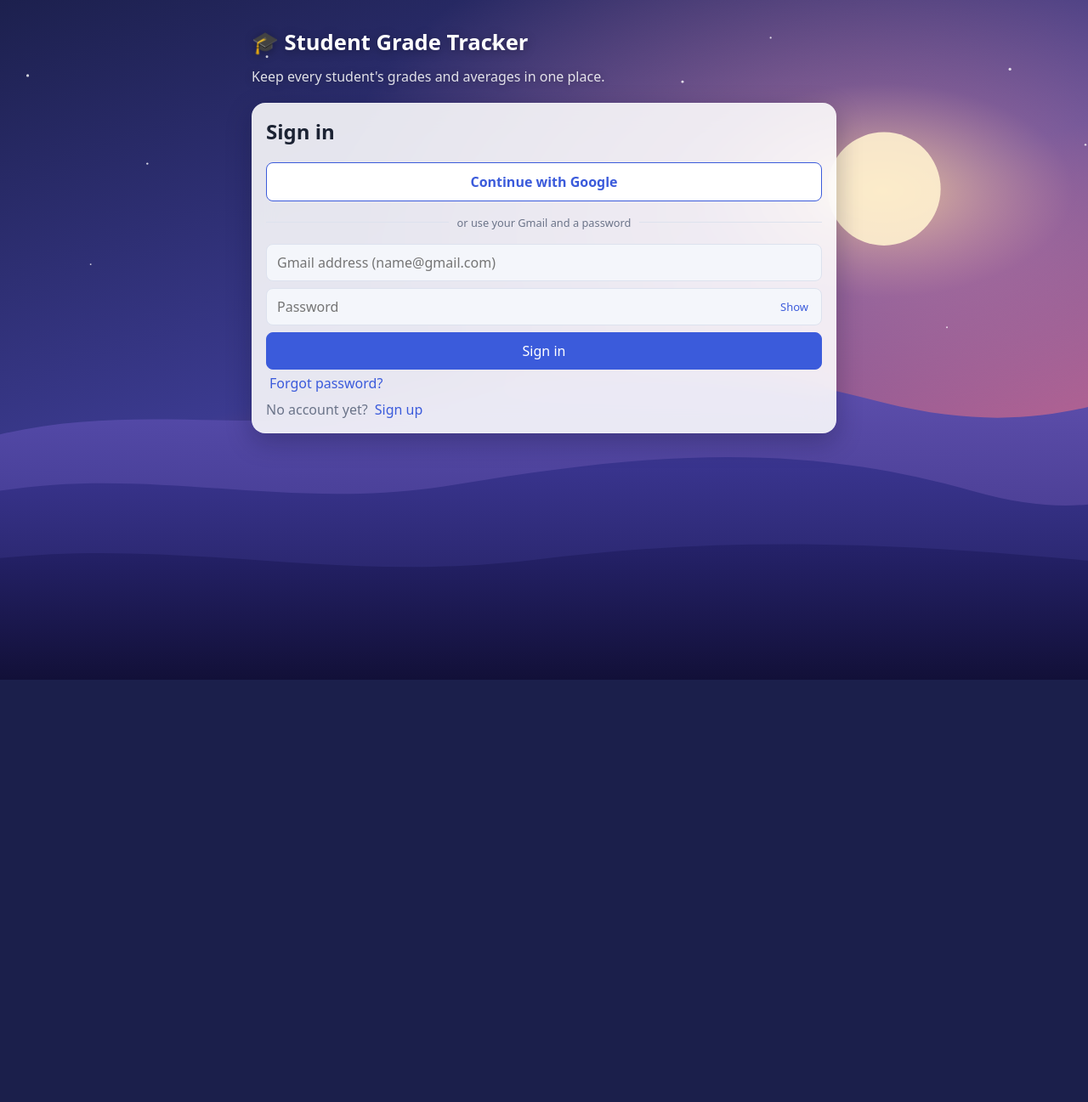
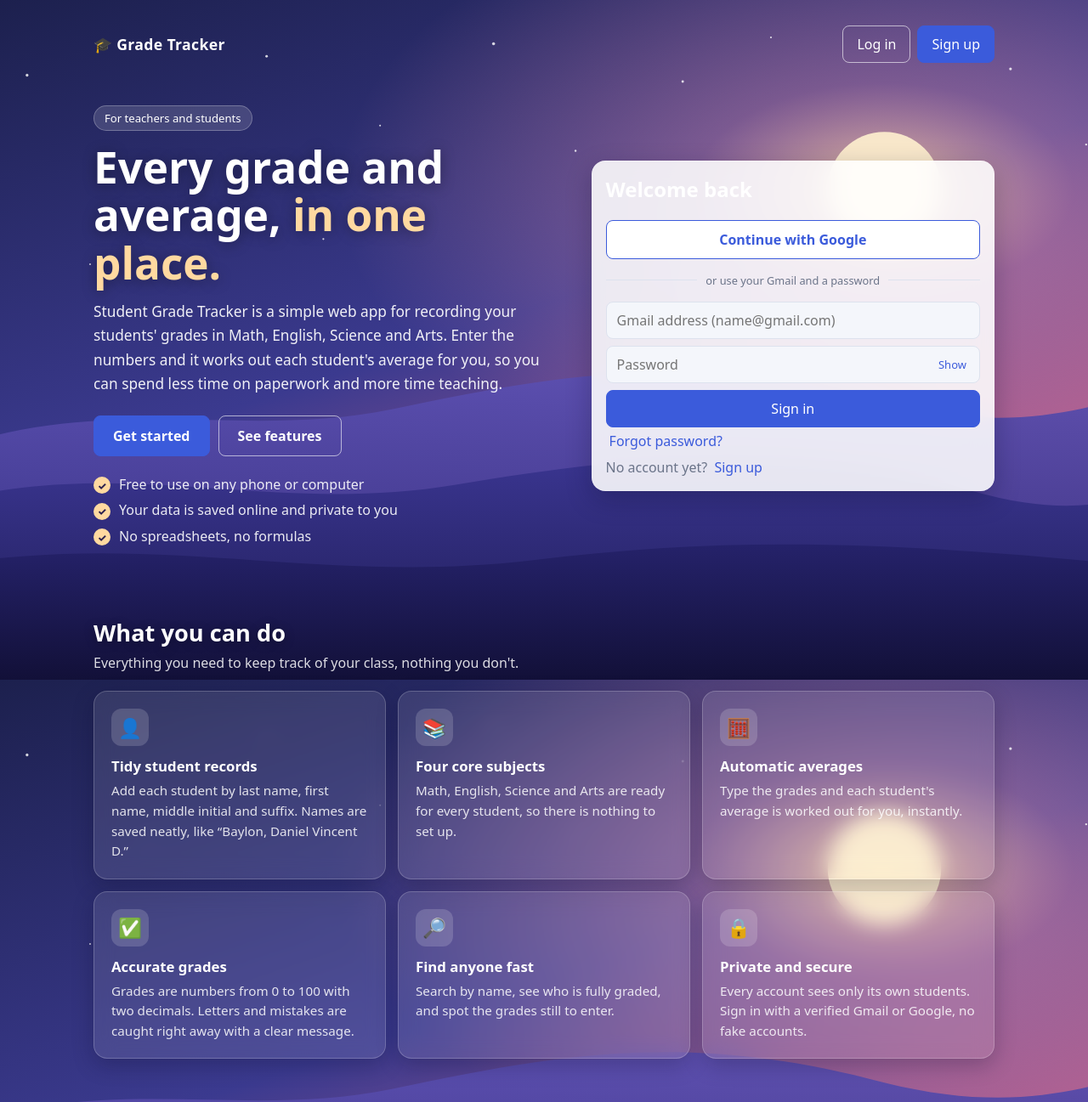
Before and after one commit to franklinsaint13/StudentGradeTracker, a React (Vite) app: page /login in a window 1280 px wide. Shown: the top 1297 px of the page at 85% size. Before the commit the page ends 800 px from the top, so only its background shows below. Built offline with nearby package versions, Linux system fonts and the light colour scheme; no server answers.

Commit message:
login introduction update

```diff
--- a/src/App.css
+++ b/src/App.css
@@ -587,3 +587,244 @@ button.google {
   height: 1px;
   background: var(--border);
 }
+
+/* ======================================================================
+   Landing / sign-in page
+   ====================================================================== */
+
+.landing {
+  max-width: 1100px;
+  margin: 0 auto;
+  padding: 20px 20px 40px;
+  color: #fff;
+}
+
+.topbar {
+  display: flex;
+  justify-content: space-between;
+  align-items: center;
+  gap: 12px;
+  padding: 10px 0 18px;
+}
+
+.topbar .brand {
+  font-weight: 800;
+  font-size: 1.1rem;
+}
+
+.topbar-actions {
+  display: flex;
+  gap: 8px;
+}
+
+.topbar-actions .secondary {
+  color: #fff;
+  border-color: rgba(255, 255, 255, 0.6);
+}
+
+.intro {
+  display: grid;
+  grid-template-columns: 1.15fr 1fr;
+  gap: 40px;
+  align-items: center;
+  padding: 32px 0 56px;
+}
+
+.pill {
+  display: inline-block;
+  padding: 5px 12px;
+  border-radius: 999px;
+  background: rgba(255, 255, 255, 0.14);
+  border: 1px solid rgba(255, 255, 255, 0.25);
+  font-size: 0.82rem;
+  margin-bottom: 14px;
+}
+
+.intro-text h1 {
+  margin: 0 0 16px;
+  font-size: clamp(2rem, 5vw, 3.2rem);
+  line-height: 1.1;
+  color: #fff;
+  text-shadow: 0 2px 16px rgba(0, 0, 0, 0.35);
+}
+
+.intro-text h1 em {
+  font-style: normal;
+  color: #ffd9a0;
+}
+
+.lead {
+  margin: 0 0 22px;
+  font-size: 1.08rem;
+  line-height: 1.65;
+  color: rgba(255, 255, 255, 0.92);
+  max-width: 34rem;
+}
+
+.cta {
+  display: flex;
+  flex-wrap: wrap;
+  gap: 10px;
+}
+
+.cta.center {
+  justify-content: center;
+  margin-top: 28px;
+}
+
+.cta button {
+  padding: 12px 22px;
+  font-weight: 600;
+}
+
+.cta .secondary {
+  color: #fff;
+  border-color: rgba(255, 255, 255, 0.6);
+}
+
+.ticks {
+  list-style: none;
+  padding: 0;
+  margin: 22px 0 0;
+  display: grid;
+  gap: 8px;
+  color: rgba(255, 255, 255, 0.9);
+}
+
+.ticks li::before {
+  content: "✓";
+  display: inline-grid;
+  place-items: center;
+  width: 20px;
+  height: 20px;
+  margin-right: 10px;
+  border-radius: 50%;
+  background: #ffd9a0;
+  color: #2a1f4d;
+  font-size: 0.75rem;
+  font-weight: 800;
+}
+
+.intro-form .card {
+  margin-bottom: 0;
+}
+
+.intro-form .banner {
+  margin-bottom: 12px;
+}
+
+/* ---------- sections ---------- */
+
+.section {
+  padding: 28px 0 36px;
+  scroll-margin-top: 16px;
+}
+
+.section-heading {
+  margin: 0 0 6px;
+  font-size: 1.7rem;
+  text-shadow: 0 2px 12px rgba(0, 0, 0, 0.35);
+}
+
+.section-sub {
+  margin: 0 0 22px;
+  color: rgba(255, 255, 255, 0.85);
+}
+
+.feature-grid {
+  display: grid;
+  grid-template-columns: repeat(3, 1fr);
+  gap: 14px;
+}
+
+.feature {
+  padding: 20px;
+  border-radius: 16px;
+  background: rgba(255, 255, 255, 0.1);
+  border: 1px solid rgba(255, 255, 255, 0.2);
+  backdrop-filter: blur(12px);
+  -webkit-backdrop-filter: blur(12px);
+  box-shadow: 0 8px 24px rgba(10, 10, 40, 0.25);
+}
+
+.feature-icon {
+  display: grid;
+  place-items: center;
+  width: 44px;
+  height: 44px;
+  margin-bottom: 12px;
+  border-radius: 12px;
+  background: rgba(255, 255, 255, 0.16);
+  font-size: 1.4rem;
+}
+
+.feature h3,
+.steps h3 {
+  margin: 0 0 6px;
+  font-size: 1.05rem;
+}
+
+.feature p,
+.steps p {
+  margin: 0;
+  line-height: 1.55;
+  color: rgba(255, 255, 255, 0.85);
+  font-size: 0.95rem;
+}
+
+.steps {
+  list-style: none;
+  padding: 0;
+  margin: 20px 0 0;
+  display: grid;
+  grid-template-columns: repeat(3, 1fr);
+  gap: 14px;
+}
+
+.steps li {
+  padding: 20px;
+  border-radius: 16px;
+  background: rgba(15, 12, 50, 0.35);
+  border: 1px solid rgba(255, 255, 255, 0.16);
+}
+
+.step-num {
+  display: grid;
+  place-items: center;
+  width: 32px;
+  height: 32px;
+  margin-bottom: 10px;
+  border-radius: 50%;
+  background: linear-gradient(135deg, #ffd9a0, #ff8fab);
+  color: #2a1f4d;
+  font-weight: 800;
+}
+
+.site-footer {
+  margin-top: 24px;
+  padding-top: 20px;
+  border-top: 1px solid rgba(255, 255, 255, 0.2);
+  text-align: center;
+  font-size: 0.85rem;
+  color: rgba(255, 255, 255, 0.75);
+}
+
+@media (max-width: 900px) {
+  .intro {
+    grid-template-columns: 1fr;
+    gap: 28px;
+  }
+  .feature-grid {
+    grid-template-columns: repeat(2, 1fr);
+  }
+}
+
+@media (max-width: 600px) {
+  .feature-grid,
+  .steps {
+    grid-template-columns: 1fr;
+  }
+  .topbar .brand {
+    font-size: 1rem;
+  }
+}
--- a/src/Login.jsx
+++ b/src/Login.jsx
@@ -1,4 +1,4 @@
-import { useEffect, useState } from "react";
+import { useEffect, useRef, useState } from "react";
 import { supabase } from "./supabase.js";
 import PasswordInput from "./PasswordInput.jsx";
 import { gmailProblem } from "./emailRules.js";
@@ -14,12 +14,62 @@ function friendly(text) {
   return text;
 }
 
+const FEATURES = [
+  {
+    icon: "👤",
+    title: "Tidy student records",
+    text: "Add each student by last name, first name, middle initial and suffix. Names are saved neatly, like “Baylon, Daniel Vincent D.”",
+  },
+  {
+    icon: "📚",
+    title: "Four core subjects",
+    text: "Math, English, Science and Arts are ready for every student, so there is nothing to set up.",
+  },
+  {
+    icon: "🧮",
+    title: "Automatic averages",
+    text: "Type the grades and each student's average is worked out for you, instantly.",
+  },
+  {
+    icon: "✅",
+    title: "Accurate grades",
+    text: "Grades are numbers from 0 to 100 with two decimals. Letters and mistakes are caught right away with a clear message.",
+  },
+  {
+    icon: "🔎",
+    title: "Find anyone fast",
+    text: "Search by name, see who is fully graded, and spot the grades still to enter.",
+  },
+  {
+    icon: "🔒",
+    title: "Private and secure",
+    text: "Every account sees only its own students. Sign in with a verified Gmail or Google, no fake accounts.",
+  },
+];
+
+const STEPS = [
+  { title: "Sign in", text: "Use Google, or your Gmail with a password." },
+  { title: "Add students", text: "Enter each student's name once." },
+  { title: "Enter grades", text: "Averages appear automatically." },
+];
+
 export default function Login() {
   const [mode, setMode] = useState("signin"); // "signin" | "signup" | "forgot"
   const [email, setEmail] = useState("");
   const [password, setPassword] = useState("");
   const [message, setMessage] = useState(null); // { type: "error" | "ok", text }
   const [busy, setBusy] = useState(false);
+  const formRef = useRef(null);
+  const featuresRef = useRef(null);
+
+  // Scroll to a section, and (optionally) switch the form to sign in / sign up.
+  function goTo(ref, nextMode) {
+    if (nextMode) {
+      setMode(nextMode);
+      setMessage(null);
+    }
+    ref.current?.scrollIntoView({ behavior: "smooth", block: "start" });
+  }
 
   // If Google (or an email link) sent us back with an error in the address, show it.
   useEffect(() => {
@@ -98,18 +148,56 @@ export default function Login() {
   const linkStyle = { color: "var(--primary)", fontSize: "inherit", textAlign: "left" };
 
   return (
-    <main className="container">
-      <h1>🎓 Student Grade Tracker</h1>
-      <p className="tagline">Keep every student's grades and averages in one place.</p>
+    <div className="landing">
+      {/* ---------- top bar ---------- */}
+      <nav className="topbar">
+        <span className="brand">🎓 Grade Tracker</span>
+        <div className="topbar-actions">
+          <button type="button" className="secondary" onClick={() => goTo(formRef, "signin")}>
+            Log in
+          </button>
+          <button type="button" onClick={() => goTo(formRef, "signup")}>
+            Sign up
+          </button>
+        </div>
+      </nav>
 
+      {/* ---------- introduction + sign-in ---------- */}
+      <section className="intro">
+        <div className="intro-text">
+          <span className="pill">For teachers and students</span>
+          <h1>
+            Every grade and average, <em>in one place.</em>
+          </h1>
+          <p className="lead">
+            Student Grade Tracker is a simple web app for recording your students' grades in Math,
+            English, Science and Arts. Enter the numbers and it works out each student's average for
+            you, so you can spend less time on paperwork and more time teaching.
+          </p>
+          <div className="cta">
+            <button type="button" onClick={() => goTo(formRef, "signup")}>
+              Get started
+            </button>
+            <button type="button" className="secondary" onClick={() => goTo(featuresRef)}>
+              See features
+            </button>
+          </div>
+          <ul className="ticks">
+            <li>Free to use on any phone or computer</li>
+            <li>Your data is saved online and private to you</li>
+            <li>No spreadsheets, no formulas</li>
+          </ul>
+        </div>
+
+        <div className="intro-form" ref={formRef}>
           {message && <div className={`banner ${message.type}`}>{message.text}</div>}
 
           <form className="card" onSubmit={handleSubmit}>
             <h2 style={{ marginTop: 0 }}>
               {mode === "signin"
-            ? "Sign in"
+                ? "Welcome back"
                 : mode === "signup"
-            ? "Create account"
+                ? "Create your account"
                 : "Reset your password"}
             </h2>
 
@@ -194,6 +282,46 @@ export default function Login() {
               </p>
             )}
           </form>
-    </main>
+        </div>
+      </section>
+
+      {/* ---------- features ---------- */}
+      <section className="section" ref={featuresRef}>
+        <h2 className="section-heading">What you can do</h2>
+        <p className="section-sub">Everything you need to keep track of your class, nothing you don't.</p>
+        <div className="feature-grid">
+          {FEATURES.map((f) => (
+            <article className="feature" key={f.title}>
+              <span className="feature-icon" aria-hidden="true">{f.icon}</span>
+              <h3>{f.title}</h3>
+              <p>{f.text}</p>
+            </article>
+          ))}
+        </div>
+      </section>
+
+      {/* ---------- how it works ---------- */}
+      <section className="section">
+        <h2 className="section-heading">How it works</h2>
+        <ol className="steps">
+          {STEPS.map((st, i) => (
+            <li key={st.title}>
+              <span className="step-num">{i + 1}</span>
+              <h3>{st.title}</h3>
+              <p>{st.text}</p>
+            </li>
+          ))}
+        </ol>
+        <div className="cta center">
+          <button type="button" onClick={() => goTo(formRef, "signup")}>
+            Create your free account
+          </button>
+        </div>
+      </section>
+
+      <footer className="site-footer">
+        Student Grade Tracker · Built with React, Node.js and Supabase
+      </footer>
+    </div>
   );
 }
```
Lines whose indentation alone changed are shown as unchanged.
